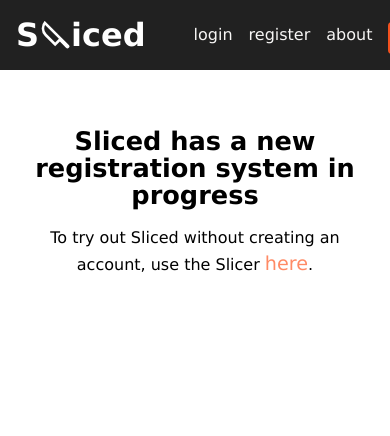
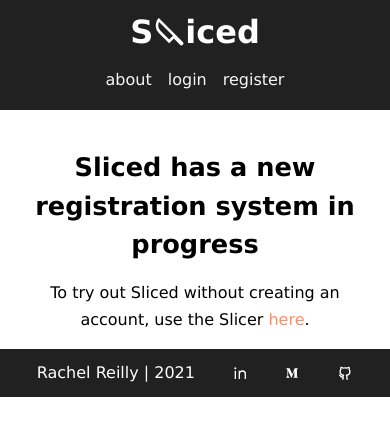
Before and after one commit to Rachanastasia/sliced, a Next.js app in the folder client/: page /register in a window 390 px wide. Shown: the top 436 px of the page. Built offline with nearby package versions, Linux system fonts and the light colour scheme.

Commit message:
fix focus effects and responsiveness

```diff
--- a/client/components/Header.js
+++ b/client/components/Header.js
@@ -6,7 +6,7 @@
 
 function Header() {
     return (
-        <header>
+        <header className={styles.header_wrapper}>
             <Link href='/'>
                 <h1>
                     <div aria-label='Sliced' className={styles.title}>
@@ -17,6 +17,11 @@
 
                 <ul className={styles.menu_wrapper}>
                     <li className={styles.menu_item}>
+                        <Link href='/#about'>
+                            <span>about</span>
+                        </Link>
+                    </li>
+                    <li className={styles.menu_item}>
                         <Link href='/login'>
                             <span>login</span>
                         </Link>
@@ -26,16 +31,6 @@
                             <span>register</span>
                         </Link>
                     </li>
-                    <li className={styles.menu_item}>
-                        <Link href='/#about'>
-                            <span>about</span>
-                        </Link>
-                    </li>
-                    <li className={styles.menu_item}>
-                        <Link href='/#slicer'>
-                            <Button text='try it out' buttonStyle={styles.action_button} />
-                        </Link>
-                    </li>
                 </ul>
         </header >
     )
--- a/client/components/Screen.js
+++ b/client/components/Screen.js
@@ -5,7 +5,7 @@
 
 export default function Screen({children, description='Scale your recipes'}) {
   return (
-    <div>
+    <>
       <Head>
         <title>Sliced</title>
         <meta name="description" content={description} />
@@ -18,6 +18,6 @@
         </div>
         <Footer />
       </main>
-    </div>
+    </>
   )
 }
--- a/client/components/Slicer/ScaledIngredients.js
+++ b/client/components/Slicer/ScaledIngredients.js
@@ -45,7 +45,7 @@
       return (
           <div >
             <form>
-              <input type='range' value={constant} defaultValue={1} min={min} step={'any'} max={max} list="options" onChange={(e)=>setConstant(e.target.value)} />
+              <input type='range' value={constant}  min={min} step={'any'} max={max} list="options" onChange={(e)=>setConstant(e.target.value)} />
               <datalist id="options">
                   {SELECT_FROM.map((item)=><option value={item} id={item} label={`${item}`}>{item}</option>)}
               </datalist>
--- a/client/pages/index.js
+++ b/client/pages/index.js
@@ -10,8 +10,8 @@
 function Page(){
   return (
       <div className='screen_content'>
+          <Slicer />
           <About />
-          <Slicer />
       </div>
   )
 }
--- a/client/styles/About.module.css
+++ b/client/styles/About.module.css
@@ -3,6 +3,8 @@
     flex-direction: column;
     width: 100%;
     padding: var(--spacer-2);
+    background-color: var(--colors-accent-extra-light);
+    max-width: var(--width-content-full);
 }
 
 .about_subtitle {
--- a/client/styles/Header.module.css
+++ b/client/styles/Header.module.css
@@ -4,10 +4,11 @@
     justify-content: space-between;
     width: 100vw;
     height: var(--height-3);
-    margin-bottom: var(--spacer-5);
+    margin-bottom: var(--spacer-3);
     text-align: center;
     background-color: var(--colors-black);
 }
+
 
 
 .menu_wrapper{
@@ -28,6 +29,10 @@
     cursor: pointer;
 }
 
+.menu_item:hover {
+    color: var(--colors-accent-bold);
+}
+
 .action_button{
     padding: var(--spacer-2);
     background-color: var(--colors-accent-bold);
@@ -42,3 +47,20 @@
     overflow: hidden;
     align-items: center;
 }
+
+
+@media all and (max-width: 450px){
+    .header_wrapper{
+        flex-direction: column;
+        justify-content: center;
+        align-items: center;
+    }
+
+    .menu_wrapper{
+        padding-top: 0;
+    }
+
+    .title{
+        padding-bottom: var(--spacer-1);
+    }
+}
--- a/client/styles/Slicer.module.css
+++ b/client/styles/Slicer.module.css
@@ -152,7 +152,9 @@
     border: 2px solid var(--colors-accent-bold);
 }
 
-.button{
+.clear_button:hover, .clear_button:focus{
     background-color: var(--colors-accent-bold);
-    border: var(--border-width) solid var(--colors-accent-bright);
+    border: var(--border-width) solid var(--colors-accent-bold);
+    outline: 0;
+    color: var(--colors-accent-extra-light)
 }
--- a/client/styles/ect.module.css
+++ b/client/styles/ect.module.css
@@ -1,6 +1,12 @@
 .button{
+    background-color: var(--colors-accent);
+    border: var(--border-width) solid var(--colors-accent);
+    color: var(--colors-accent-extra-light);
+}
+.button:hover, .button:focus {
     background-color: var(--colors-accent-bold);
-    border: var(--border-width) solid var(--colors-accent-bright);
+    border: var(--border-width) solid var(--colors-accent-bold);
+    outline: 0;
 }
 
 .button_inverted{
@@ -9,6 +15,12 @@
     border: 2px solid var(--colors-accent-bold);
 }
 
+.button_inverted:hover, .button_inverted:focus{
+    background-color: var(--colors-accent-bold);
+    border: var(--border-width) solid var(--colors-accent-bold);
+    outline: 0;
+    color: var(--colors-accent-extra-light)
+}
 .button_light{
     height: var(--height-1);
     background-color: var(--colors-accent);
--- a/client/styles/footer.css
+++ b/client/styles/footer.css
@@ -9,12 +9,12 @@
     color: var(--colors-white);
 }
 
-footer .icon{
-    color: var(--colors-white);
+/* /* footer .icon{
+    color: var(--colors-accent);
     font-size: var(--font-size-med);
     height: var(--font-size-med);
 
-}
+} */
 
 footer a{
     height: inherit;
@@ -25,9 +25,10 @@
     color: var(--colors-white);
 }
 
-footer a:hover .icon,
-footer a:focus .icon{
+footer a svg:hover,
+footer a svg:focus{
     color: var(--colors-accent-bold);
+    fill: var(--colors-accent-bold);
 }
 
 footer p{
--- a/client/styles/main.css
+++ b/client/styles/main.css
@@ -26,7 +26,6 @@
 
 
 main{
-  height: inherit;
   width: inherit;
   display: flex;
   align-items: stretch;
@@ -50,6 +49,7 @@
 
 h2, h3{
     font-size: var(--font-size-med);
+    line-height: calc(1.5 * var(--font-size-med));
 }
 
 
@@ -60,7 +60,6 @@
     text-decoration: none;
     color: var(--colors-accent);
     outline: 0;
-    font-size: var(--font-size-sm);
 
 }
 
@@ -146,9 +145,8 @@
 }
 
 .screen {
-    height: inherit;
+    height: 100%;
     flex: 3;
-    min-height: 100vh;
     padding: var(--spacer-2);
 }
 
--- a/client/styles/variables.css
+++ b/client/styles/variables.css
@@ -21,7 +21,7 @@
 
     --width-1: 1.8rem;
     --width-2: 8rem;
-    --width-content-full: 750px;
+    --width-content-full: 900px;
 
     --button-width: 6.8rem;
     --button-height: 2rem;
```
Also changed, not shown: client/styles/Footer.module.css (added, +7 -0 lines).
